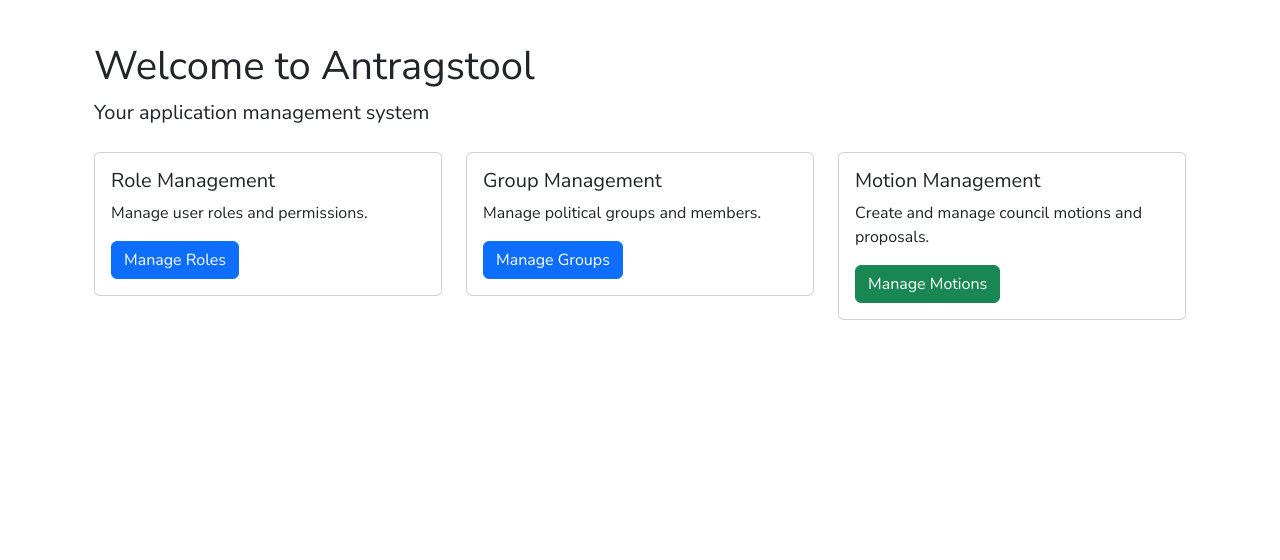
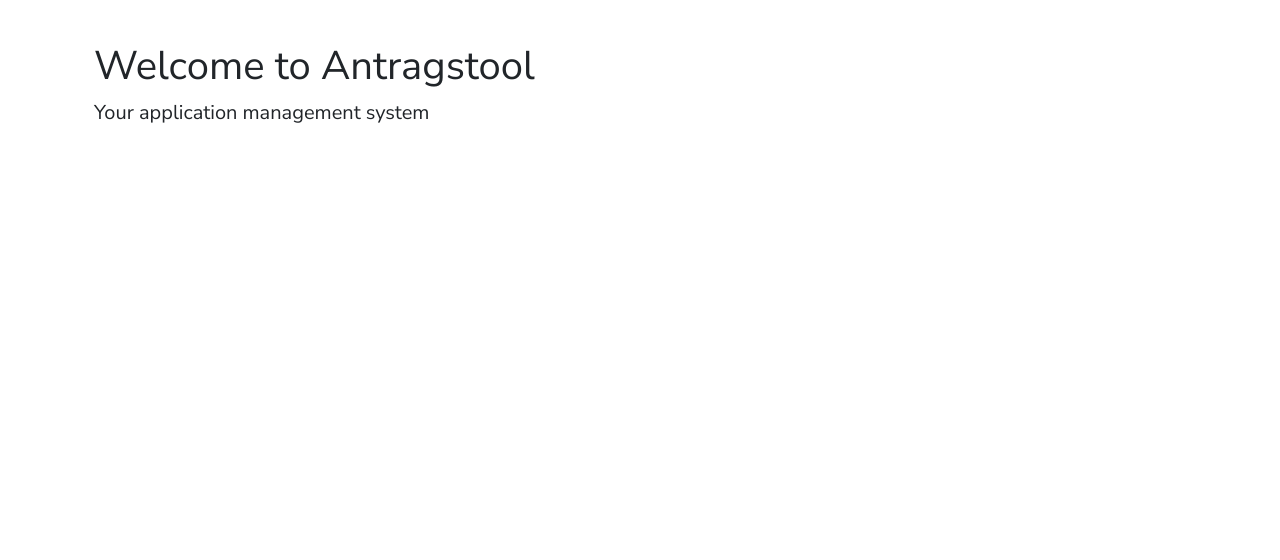
Before and after one commit to silvioheinze/klubtool, a Django app: page / in a window 1280 px wide. Shown: the part 56-616 px from the top of the page. Run offline with Django 5.2, Linux system fonts and the light colour scheme; some libraries are stand-ins or nearby versions.

Commit message:
Remove system management cards from the home template to streamline the user interface and improve overall layout.

```diff
--- a/app/templates/home.html
+++ b/app/templates/home.html
@@ -131,40 +131,6 @@
                 </div>
             {% endif %}
 
-            <!-- System Management Cards -->
-            <div class="row mt-4">
-                <div class="col-md-4">
-                    <div class="card">
-                        <div class="card-body">
-                            <h5 class="card-title">Role Management</h5>
-                            <p class="card-text">Manage user roles and permissions.</p>
-                            <a href="{% url 'role-list' %}" class="btn btn-primary">Manage Roles</a>
-                        </div>
-                    </div>
-                </div>
-
-                <div class="col-md-4">
-                    <div class="card">
-                        <div class="card-body">
-                            <h5 class="card-title">Group Management</h5>
-                            <p class="card-text">Manage political groups and members.</p>
-                            <a href="{% url 'group:group-management' %}" class="btn btn-primary">Manage Groups</a>
-                        </div>
-                    </div>
-                </div>
-
-                <div class="col-md-4">
-                    <div class="card">
-                        <div class="card-body">
-                            <h5 class="card-title">Motion Management</h5>
-                            <p class="card-text">Create and manage council motions and proposals.</p>
-                            <a href="{% url 'motion:motion-list' %}" class="btn btn-success">Manage Motions</a>
-                        </div>
-                    </div>
-                </div>
-
-
-            </div>
         </div>
     </div>
 </div>
```
